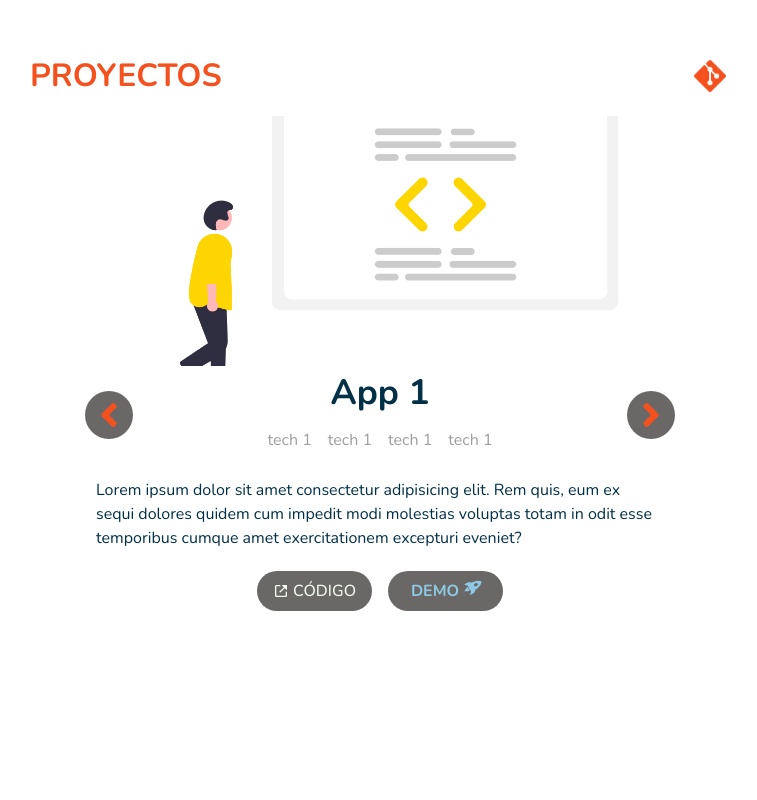
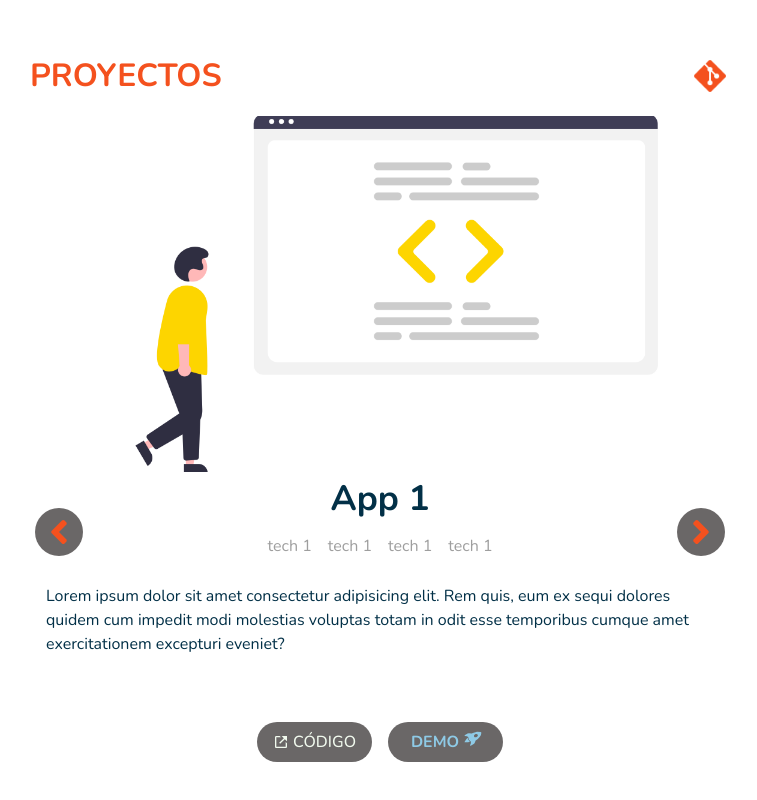
Before and after one commit to dbdv/portfolio_v2, a React (Vite) app: page / in a window 1280 px wide. Shown: the part 1700-2500 px from the top of the page, without its empty margins (260-1017 px from the left). Before the commit the page ends 2356 px from the top, so only its background shows below. Built offline with nearby package versions, Linux system fonts and the light colour scheme.

Commit message:
changes: cards size

```diff
--- a/src/components/projects/card/card.css
+++ b/src/components/projects/card/card.css
@@ -1,11 +1,10 @@
 .card {
-  width: 95%;
-  /* background: white; */
   border-radius: var(--radius);
   position: relative;
   display: flex;
   flex-direction: column;
-  min-width: 600px;
+  min-width: 100%;
+  min-height: 75vh;
 }
 
 .card-visible {
@@ -36,6 +35,7 @@
   display: flex;
   flex-direction: column;
   white-space: break-spaces;
+  padding-bottom: 1rem;
 }
 
 .card-links {
@@ -113,15 +113,10 @@
 }
 
 @media (min-width: 600px) {
-  .card {
-    max-height: 720px;
-    /* max-width: 600px; */
-  }
 }
 
 @media (min-width: 1000px) {
   .card {
-    aspect-ratio: 6/5;
     max-width: 800px;
   }
 }
--- a/src/components/projects/carousel/carousel.css
+++ b/src/components/projects/carousel/carousel.css
@@ -5,20 +5,20 @@
   height: fit-content;
   display: flex;
   justify-content: center;
-  overflow-x: scroll;
+  overflow: hidden;
   position: relative;
   --separation: 5px;
 }
 
 .content-cover {
-  max-width: 600px;
+  /* max-width: 600px; */
   width: 100%;
   white-space: nowrap;
   height: fit-content;
   display: flex;
   gap: 16px;
   justify-content: start;
-  overflow-x: scroll;
+  overflow: hidden;
   position: relative;
   --separation: 5px;
   scroll-behavior: smooth;
@@ -26,7 +26,7 @@
 
 .arrow {
   position: absolute;
-  font-size: 3rem;
+  font-size: 2.3rem;
   color: var(--git-color);
   z-index: 10;
   margin: auto 0;
@@ -48,8 +48,14 @@
   right: var(--separation);
 }
 
-@media (min-width: 600px) {
-  .carousel {
-    /* --separation: -10%;  */
+@media (min-width: 400px) {
+  .arrow {
+    font-size: 3rem;
   }
 }
+
+@media (min-width: 900px) {
+  .carousel {
+    max-width: 700px;
+  }
+}
```
Also changed, not shown: public/etiquetacambio3.webp (added).
